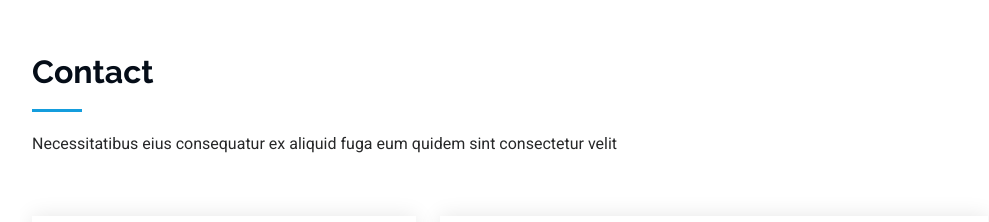
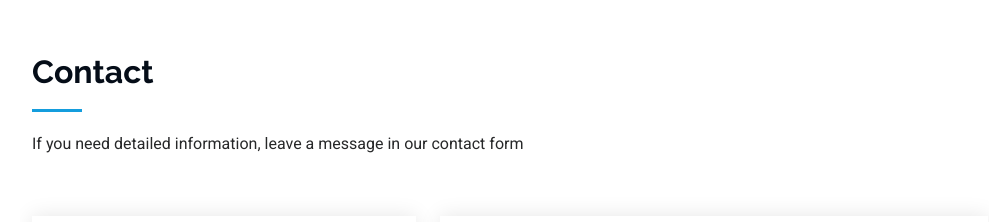
Before and after one commit to joserafa78/MiWebSite, a plain HTML site: page public/index.html in a window 1280 px wide. Shown: the part 5900-6122 px from the top of the page, without its empty margins (280-1269 px from the left). Drawn offline with Linux system fonts and the light colour scheme.

Commit message:
cargar datos de Contacto e icono

```diff
--- a/public/index.html
+++ b/public/index.html
@@ -688,7 +688,7 @@
       <!-- Section Title -->
       <div class="container section-title" data-aos="fade-up">
         <h2>Contact</h2>
-        <p>Necessitatibus eius consequatur ex aliquid fuga eum quidem sint consectetur velit</p>
+        <p>If you need detailed information, leave a message in our contact form</p>
       </div><!-- End Section Title -->
 
       <div class="container" data-aos="fade-up" data-aos-delay="100">
```
